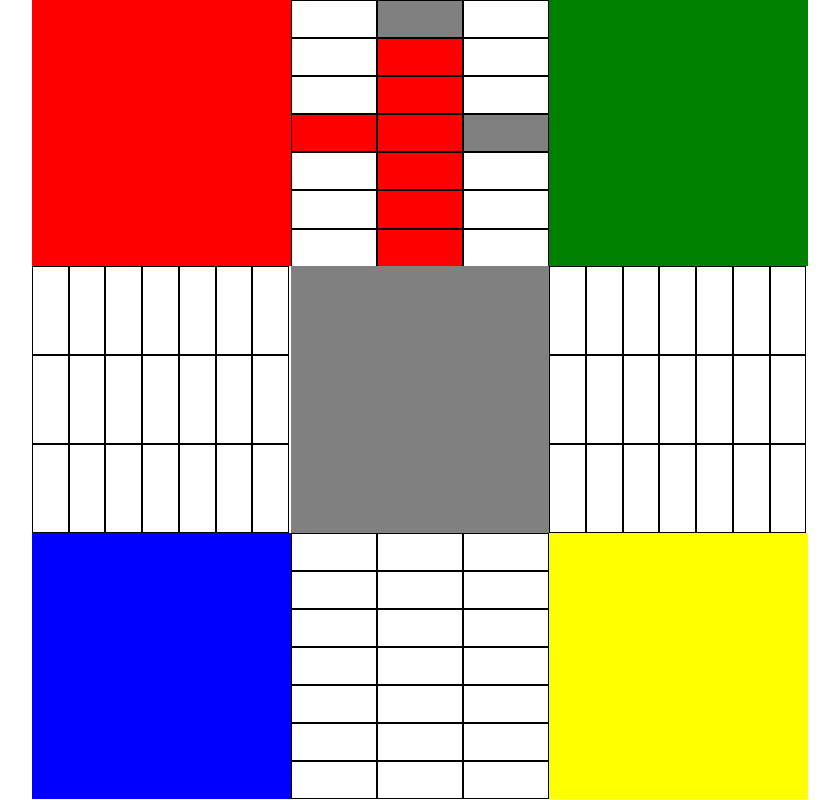
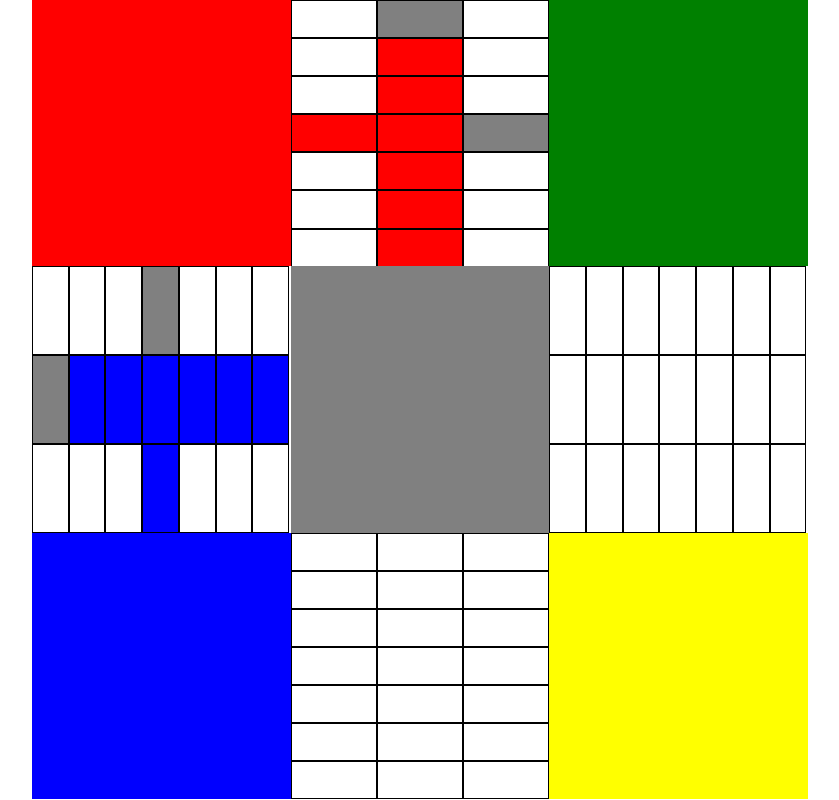
Before and after one commit to tomasrobino/u1-a2-responsive, a plain HTML site: page index.html in a window 1280 px wide. Shown: the whole page, without its empty margins (220-1059 px from the left). Drawn offline with nearby package versions, Linux system fonts and the light colour scheme.

Commit message:
casilleros oeste

```diff
--- a/index.html
+++ b/index.html
@@ -55,25 +55,25 @@
                 <div class="casilleroOb"></div>
                 <div class="casilleroOb"></div>
                 <div class="casilleroOb"></div>
-                <div class="casilleroOb"></div>
+                <div class="casilleroOb grisc"></div>
                 <div class="casilleroOb"></div>
                 <div class="casilleroOb"></div>
                 <div class="casilleroOb"></div>
             </div>
             <div class="oblongo row g-0">
-                <div class="casilleroOb"></div>
-                <div class="casilleroOb"></div>
-                <div class="casilleroOb"></div>
-                <div class="casilleroOb"></div>
-                <div class="casilleroOb"></div>
-                <div class="casilleroOb"></div>
-                <div class="casilleroOb"></div>
+                <div class="casilleroOb grisc"></div>
+                <div class="casilleroOb azulc"></div>
+                <div class="casilleroOb azulc"></div>
+                <div class="casilleroOb azulc"></div>
+                <div class="casilleroOb azulc"></div>
+                <div class="casilleroOb azulc"></div>
+                <div class="casilleroOb azulc"></div>
             </div>
             <div class="oblongo row g-0">
                 <div class="casilleroOb"></div>
                 <div class="casilleroOb"></div>
                 <div class="casilleroOb"></div>
-                <div class="casilleroOb"></div>
+                <div class="casilleroOb azulc"></div>
                 <div class="casilleroOb"></div>
                 <div class="casilleroOb"></div>
                 <div class="casilleroOb"></div>
```
